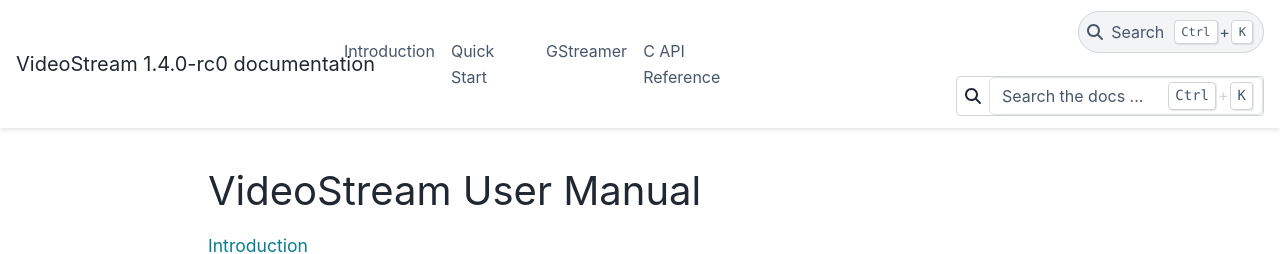
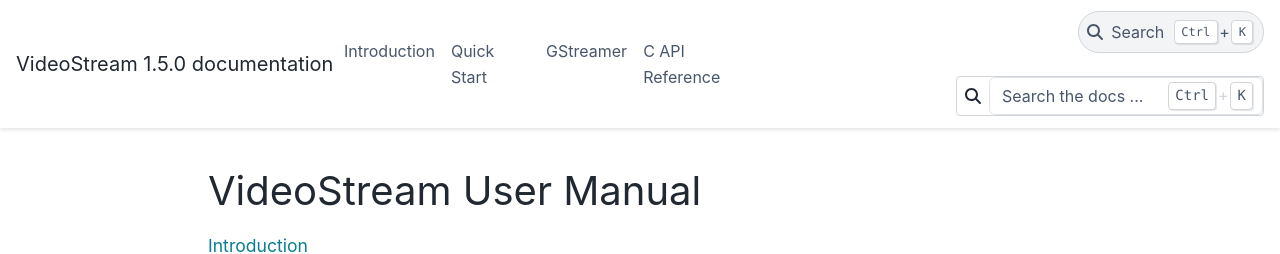
Before and after one commit to EdgeFirstAI/videostream, a Sphinx documentation site: the page built from doc/index.rst, in a window 1280 px wide. Shown: the top 254 px of the page. Built offline with Sphinx 7.4.7 and the PyData theme 0.15.4, drawn with Linux system fonts in a browser that asks for light colours.

Commit message:
Release 1.5.0 - Update version across all files
- Updated include/videostream.h VSL_VERSION to 1.5.0
- Updated pyproject.toml version to 1.5.0
- Updated debian/changelog to videostream (1.5.0-1)
- Updated doc/conf.py version to 1.5.0
- Refactored generate_sbom.sh to parse version from include/videostream.h
  (eliminates hardcoded version, establishes single source of truth)

```diff
--- a/doc/conf.py
+++ b/doc/conf.py
@@ -25,7 +25,7 @@ copyright = '2025 Au-Zone Technologies'
 author = 'Au-Zone Technologies'
 
 # The short X.Y version
-version = '1.4.0-rc0'
+version = '1.5.0'
 # The full version, including alpha/beta/rc tags
 release = version
 
--- a/pyproject.toml
+++ b/pyproject.toml
@@ -4,7 +4,7 @@ build-backend = "setuptools.build_meta"
 
 [project]
 name = "videostream"
-version = "1.4.0-rc0"
+version = "1.5.0"
 description = "Video utility library for embedded Linux with DMA buffer support"
 readme = "README.md"
 requires-python = ">=3.8"
```
Also changed, not shown: 3 other files.
